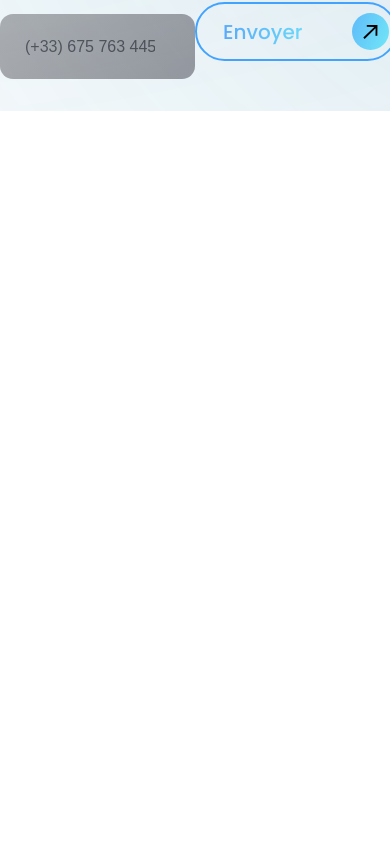
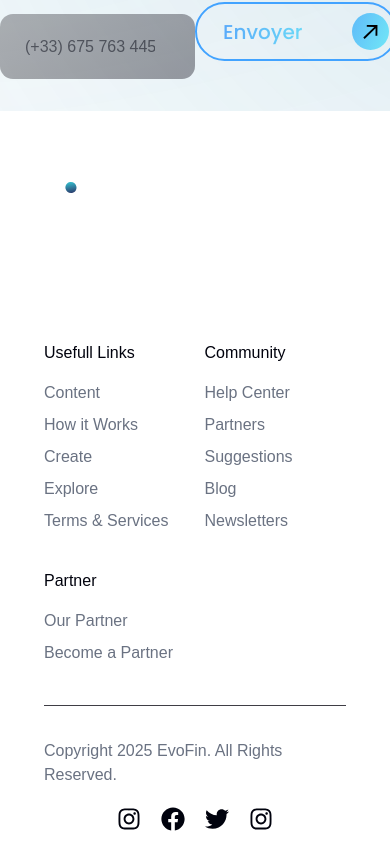
Before and after one commit to dipu59/MyPay, a Next.js app: page / in a window 390 px wide. Shown: the part 5318-6182 px from the top of the page. Before the commit the page ends 5429 px from the top, so only its background shows below. Built offline with nearby package versions, Linux system fonts and the light colour scheme.

Commit message:
Footer section complete with mobile responsive

```diff
--- a/package.json
+++ b/package.json
@@ -12,7 +12,8 @@
     "motion": "^12.23.24",
     "next": "16.0.3",
     "react": "19.2.0",
-    "react-dom": "19.2.0"
+    "react-dom": "19.2.0",
+    "react-icons": "^5.5.0"
   },
   "devDependencies": {
     "@tailwindcss/postcss": "^4",
--- a/src/app/layout.tsx
+++ b/src/app/layout.tsx
@@ -2,6 +2,7 @@ import type { Metadata } from "next";
 import { DM_Sans, Geist, Geist_Mono, Inter, Poppins } from "next/font/google";
 import "./globals.css";
 import Header from "@/shared/widgests/header/header";
+import Footer from "@/shared/widgests/footer/footer";
 
 const geistSans = Geist({
   variable: "--font-geist-sans",
@@ -46,6 +47,7 @@ export default function RootLayout({
       >
         <Header />
         {children}
+        <Footer/>
       </body>
     </html>
   );
--- a/src/shared/widgests/footer/footer.tsx
+++ b/src/shared/widgests/footer/footer.tsx
@@ -0,0 +1,80 @@
+import Logo from "@/assets/icons/logo";
+import Link from "next/link";
+import React from "react";
+import { FaFacebook, FaInstagram, FaTwitter } from "react-icons/fa";
+
+const Footer = () => {
+  const Links = [
+    {
+      heading: "Usefull Links",
+      items: [
+        "Content",
+        "How it Works",
+        "Create",
+        "Explore",
+        "Terms & Services",
+      ],
+    },
+    {
+      heading: "Community",
+      items: ["Help Center", "Partners", "Suggestions", "Blog", "Newsletters"],
+    },
+    { heading: "Partner", items: ["Our Partner", "Become a Partner"] },
+  ];
+  return (
+    <div className="mt-[50px] md:mt-[97px] px-7 md:px-0 ">
+      <div className=" max-w-[1100px] flex flex-col md:flex-row flex-wrap justify-center md:justify-between items-start md:items-center w-full mx-auto px-4 md:px-0 ">
+        <div className="flex  flex-col gap-[39px] md:gap-[51px]">
+          <Logo />
+          <p className="font-poppins text-base text-[#FFFFFFB2] max-w-[312px] ">
+            A new way to make the payments easy, reliable and secure.
+          </p>
+        </div>
+        {/* Second Section */}
+        <div className="flex flex-wrap  md:flex-row gap-9 mt-10 md:mt-0 md:gap-[145px]">
+          {Links.map((item, index: number) => (
+            <div key={index}>
+              <Link className="hover:text-blue-400 transition-all" href={"#"}>
+                {item.heading}
+              </Link>
+              <div className=" space-y-2 mt-4">
+                {" "}
+                {item.items?.map((item, index) => (
+                  <p
+                    className="text-gray-500 hover:text-gray-300 cursor-pointer transition-all "
+                    key={index}
+                  >
+                    {item}
+                  </p>
+                ))}
+              </div>
+            </div>
+          ))}
+        </div>
+        <div className=" border-t border-t-[#3F3E45] w-full flex flex-col md:flex-row justify-center md:justify-between items-center py-[33px] mt-10 ">
+          <div>
+            <p className="text-gray-500 text-base md:text-lg">
+              Copyright 2025 EvoFin. All Rights Reserved.
+            </p>
+          </div>
+          <div className="flex justify-center items-center gap-5 mt-5 md:mt-0 ">
+            <div>
+              <FaInstagram className="size-6" />
+            </div>
+            <div>
+              <FaFacebook className="size-6" />
+            </div>
+            <div>
+              <FaTwitter className="size-6" />
+            </div>
+            <div>
+              <FaInstagram className="size-6" />
+            </div>
+          </div>
+        </div>
+      </div>
+    </div>
+  );
+};
+
+export default Footer;
--- a/src/shared/widgests/footer/index.ts
+++ b/src/shared/widgests/footer/index.ts
@@ -0,0 +1 @@
+// export {Footer} from './footer'
```
Also changed, not shown: 1 other file (tests, documents, lock files or other folders).
